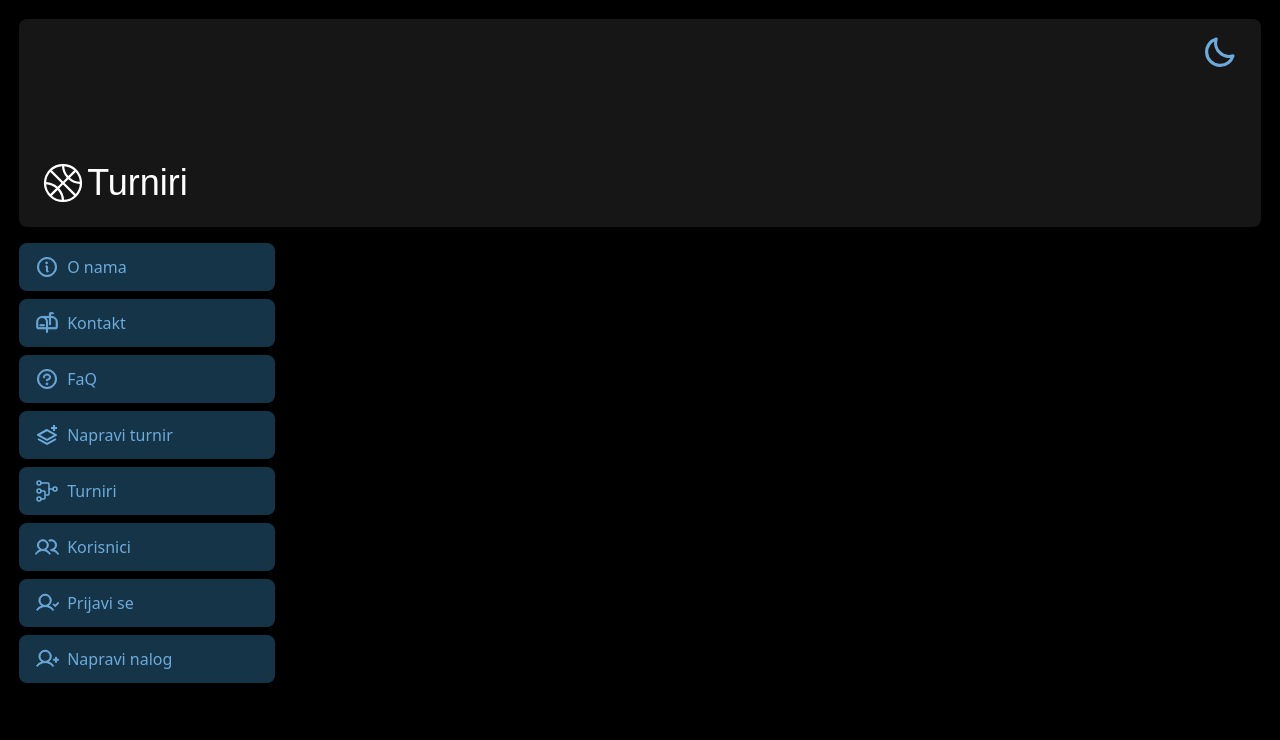
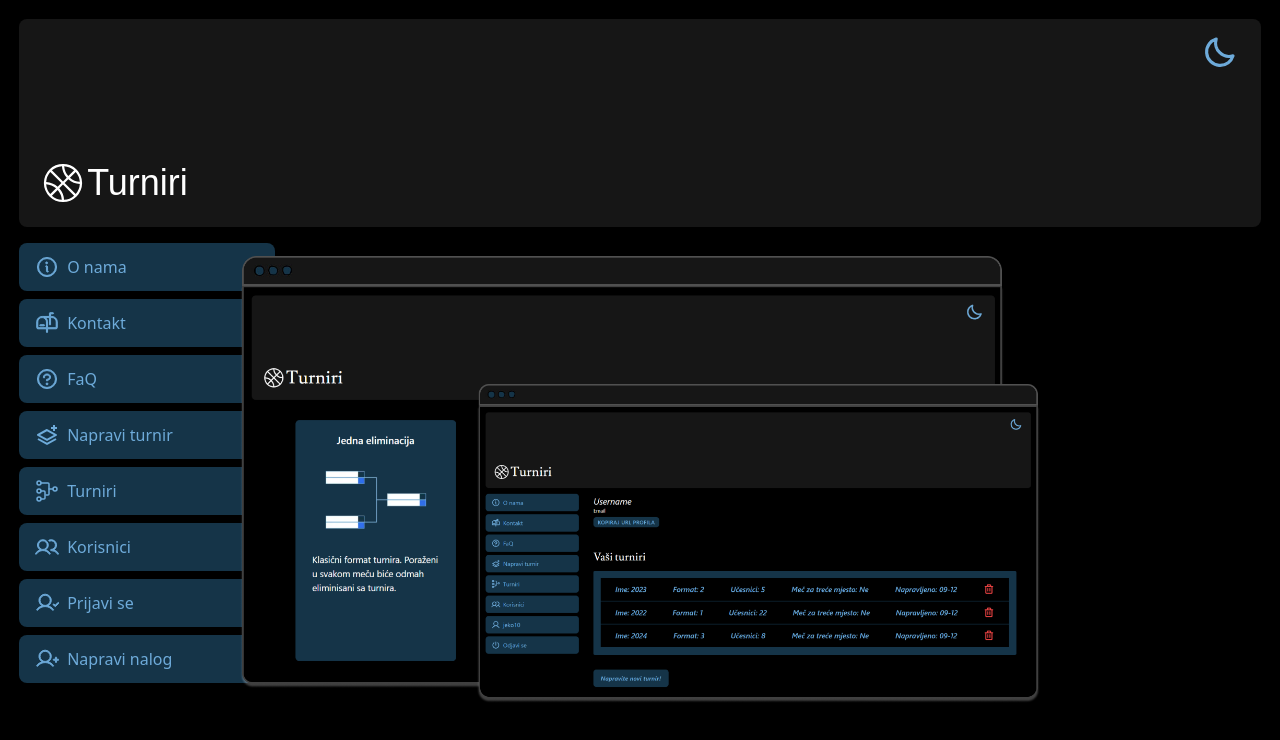
Before and after one commit to JEKO10/Basket-Report, a Next.js app: page / in a window 1280 px wide. Shown: the top 740 px of the page. Built offline with nearby package versions, Linux system fonts and the light colour scheme; no server answers; a web font is replaced by a local one.

Commit message:
HomeImage component

```diff
--- a/app/(private)/layout.tsx
+++ b/app/(private)/layout.tsx
@@ -6,11 +6,9 @@ export default function PublicLayout({
   children: React.ReactNode;
 }) {
   return (
-    <div className="flex flex-col h-screen">
+    <div>
       <Navbar />
-      <div>
-        <main className="flex-grow">{children}</main>
-      </div>
+      <main>{children}</main>
     </div>
   );
 }
--- a/app/(public)/profile/components/UserInfo.tsx
+++ b/app/(public)/profile/components/UserInfo.tsx
@@ -10,8 +10,8 @@ const UserInfo = async () => {
   // items-center?
   return (
     <article className="flex justify-start items-start flex-col mb-16">
-      <h3 className="text-2xl italic">{user?.username}</h3>
-      <p className="text-sm">{user?.email}</p>
+      <h3 className="text-2xl italic">Username</h3>
+      <p className="text-sm">Email</p>
       {/* <button className="uppercase bg-background text-text text-sm font-medium tracking-wider w-max mt-5 px-3 py-1 rounded-lg transition hover:bg-primary">
           Uredi profil
         </button> */}
--- a/app/(public)/users/[username]/page.tsx
+++ b/app/(public)/users/[username]/page.tsx
@@ -34,7 +34,7 @@ const SingleUserPage = async ({ params }: { params: { username: string } }) => {
                 <p>Ime: {tournament.tournamentName}</p>
                 <p>Format: {tournament.tournamentType}</p>
                 <p>
-                  Učesnici:
+                  Učesnici:{" "}
                   {tournament.teams.length === 0
                     ? tournament.participants
                     : tournament.teams.length}
--- a/app/page.tsx
+++ b/app/page.tsx
@@ -1,5 +1,6 @@
 import React from "react";
 
+import HomeImage from "@/components/HomeImage";
 import Navbar from "@/components/Navbar";
 import Sidebar from "@/components/Sidebar";
 
@@ -8,6 +9,7 @@ const HomePage = () => {
     <div>
       <Navbar />
       <Sidebar />
+      <HomeImage />
     </div>
   );
 };
--- /dev/null
+++ b/components/HomeImage.tsx
@@ -0,0 +1,33 @@
+"use client";
+
+import Image from "next/image";
+import { useTheme } from "next-themes";
+import React, { useEffect, useState } from "react";
+
+import homeImg from "@/public/homePage.jpg";
+import homeDarkImg from "@/public/homePageDark.png";
+
+const HomeImage = () => {
+  const [mounted, setMounted] = useState(false);
+  const { theme } = useTheme();
+
+  useEffect(() => {
+    setMounted(true);
+  }, []);
+
+  if (!mounted) return null;
+
+  return (
+    <section>
+      <Image
+        src={theme === "light" ? homeImg : homeDarkImg}
+        alt="homeImg"
+        height={525}
+        width={800}
+        className="absolute top-52 right-60 my-12 rounded-md"
+      />
+    </section>
+  );
+};
+
+export default HomeImage;
--- a/components/TournamentsList.tsx
+++ b/components/TournamentsList.tsx
@@ -65,7 +65,7 @@ const TournamentsList = ({
                 <p>Ime: {tournament.tournamentName}</p>
                 <p>Format: {tournament.tournamentType}</p>
                 <p>
-                  Učesnici:
+                  Učesnici:{" "}
                   {tournament.teams.length === 0
                     ? tournament.participants
                     : tournament.teams.length}
```
Also changed, not shown: public/homePage.jpg (added), public/homePageDark.png (added).
